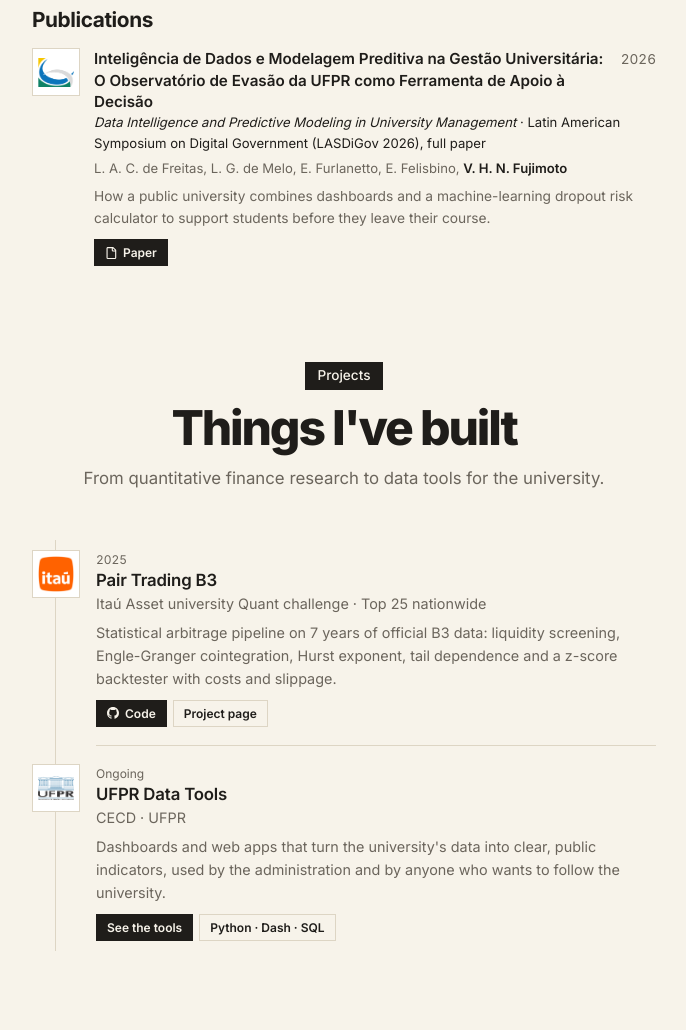
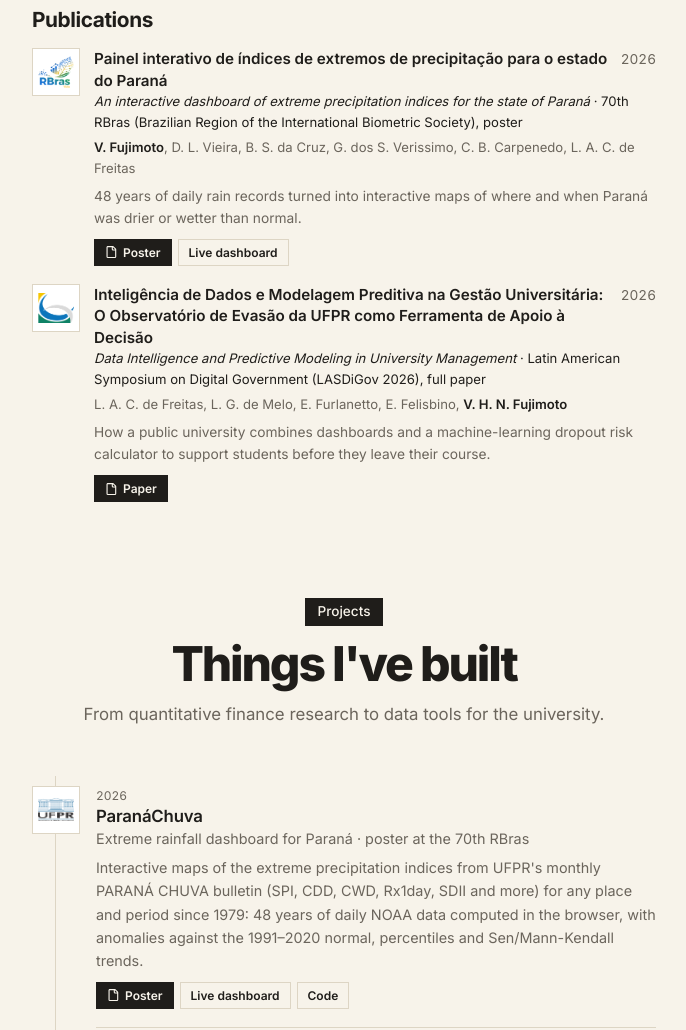
Before and after one commit to fujimoto01/fujimoto01.github.io, a plain HTML site: page index.html in a window 1280 px wide. Shown: the part 1467-2497 px from the top of the page, without its empty margins (296-982 px from the left). Drawn offline with Linux system fonts and the light colour scheme.

Commit message:
Add ParanáChuva project and 70th RBras poster with in-page viewer
The poster opens in the same PDF.js viewer as the LASDiGov paper,
from both the Projects timeline and the Publications list, next to
links to the live dashboard and its code.

```diff
--- a/index.html
+++ b/index.html
@@ -336,6 +336,24 @@
       <h2 class="fade"><span class="en">Publications</span><span class="pt">Publicações</span></h2>
       <div class="rows">
         <div class="row fade">
+          <div class="logo img"><img src="logos/rbras.png" alt="RBras"></div>
+          <div class="body">
+            <div class="head">
+              <h3 class="pub-title">Painel interativo de índices de extremos de precipitação para o estado do Paraná</h3>
+              <span class="when">2026</span>
+            </div>
+            <div class="role en"><i>An interactive dashboard of extreme precipitation indices for the state of Paraná</i> · 70th RBras (Brazilian Region of the International Biometric Society), poster</div>
+            <div class="role pt">70ª RBras (Reunião Anual da Região Brasileira da Sociedade Internacional de Biometria), pôster</div>
+            <p class="authors"><b>V. Fujimoto</b>, D. L. Vieira, B. S. da Cruz, G. dos S. Verissimo, C. B. Carpenedo, L. A. C. de Freitas</p>
+            <p class="pub-text en">48 years of daily rain records turned into interactive maps of where and when Paraná was drier or wetter than normal.</p>
+            <p class="pub-text pt">48 anos de registros diários de chuva viram mapas interativos que mostram onde e quando o Paraná ficou mais seco ou mais chuvoso que o normal.</p>
+            <div class="actions">
+              <a class="action open-pdf" href="papers/fujimoto-rbras-2026-poster.pdf" data-title="Painel interativo de índices de extremos de precipitação para o estado do Paraná"><svg viewBox="0 0 16 16" aria-hidden="true"><path d="M2 1.75C2 .784 2.784 0 3.75 0h6.586c.464 0 .909.184 1.237.513l2.914 2.914c.329.328.513.773.513 1.237v9.586A1.75 1.75 0 0 1 13.25 16h-9.5A1.75 1.75 0 0 1 2 14.25Zm1.75-.25a.25.25 0 0 0-.25.25v12.5c0 .138.112.25.25.25h9.5a.25.25 0 0 0 .25-.25V6h-2.75A1.75 1.75 0 0 1 9 4.25V1.5Zm6.75.062V4.25c0 .138.112.25.25.25h2.688l-.011-.013-2.914-2.914-.013-.011Z"/></svg><span class="en">Poster</span><span class="pt">Pôster</span></a>
+              <a class="action ghost" href="https://fujimoto01.github.io/paranachuva/"><span class="en">Live dashboard</span><span class="pt">Painel ao vivo</span></a>
+            </div>
+          </div>
+        </div>
+        <div class="row fade">
           <div class="logo img"><img src="logos/sbc.png" alt="SBC"></div>
           <div class="body">
             <div class="head">
@@ -364,6 +382,21 @@
       </div>
 
       <ol class="timeline">
+        <li class="item fade">
+          <div class="logo img"><img src="logos/ufpr.png" alt="UFPR"></div>
+          <div>
+            <div class="date">2026</div>
+            <h3>ParanáChuva</h3>
+            <div class="where"><span class="en">Extreme rainfall dashboard for Paraná · poster at the 70th RBras</span><span class="pt">Painel de extremos de chuva do Paraná · pôster na 70ª RBras</span></div>
+            <p class="en">Interactive maps of the extreme precipitation indices from UFPR's monthly PARANÁ CHUVA bulletin (SPI, CDD, CWD, Rx1day, SDII and more) for any place and period since 1979: 48 years of daily NOAA data computed in the browser, with anomalies against the 1991–2020 normal, percentiles and Sen/Mann-Kendall trends.</p>
+            <p class="pt">Mapas interativos dos índices de extremos de precipitação do boletim mensal PARANÁ CHUVA da UFPR (SPI, CDD, CWD, Rx1day, SDII e outros) para qualquer lugar e período desde 1979: 48 anos de dados diários da NOAA calculados no navegador, com anomalia frente à normal 1991–2020, percentis e tendência de Sen/Mann-Kendall.</p>
+            <div class="actions">
+              <a class="action open-pdf" href="papers/fujimoto-rbras-2026-poster.pdf" data-title="ParanáChuva · 70ª RBras"><svg viewBox="0 0 16 16" aria-hidden="true"><path d="M2 1.75C2 .784 2.784 0 3.75 0h6.586c.464 0 .909.184 1.237.513l2.914 2.914c.329.328.513.773.513 1.237v9.586A1.75 1.75 0 0 1 13.25 16h-9.5A1.75 1.75 0 0 1 2 14.25Zm1.75-.25a.25.25 0 0 0-.25.25v12.5c0 .138.112.25.25.25h9.5a.25.25 0 0 0 .25-.25V6h-2.75A1.75 1.75 0 0 1 9 4.25V1.5Zm6.75.062V4.25c0 .138.112.25.25.25h2.688l-.011-.013-2.914-2.914-.013-.011Z"/></svg><span class="en">Poster</span><span class="pt">Pôster</span></a>
+              <a class="action ghost" href="https://fujimoto01.github.io/paranachuva/"><span class="en">Live dashboard</span><span class="pt">Painel ao vivo</span></a>
+              <a class="action ghost" href="https://github.com/fujimoto01/paranachuva"><span class="en">Code</span><span class="pt">Código</span></a>
+            </div>
+          </div>
+        </li>
         <li class="item fade">
           <div class="logo img"><img src="logos/itau.png" alt="Itaú"></div>
           <div>
```
Also changed, not shown: logos/rbras.png (added), 1 other file.
